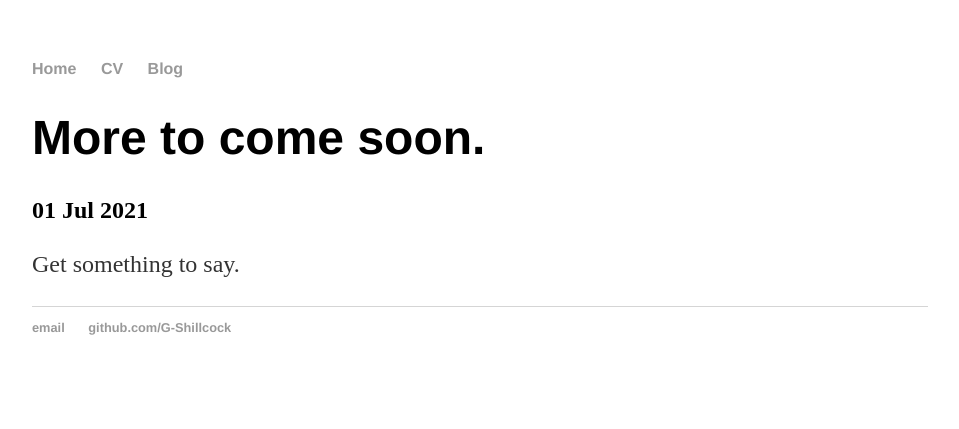
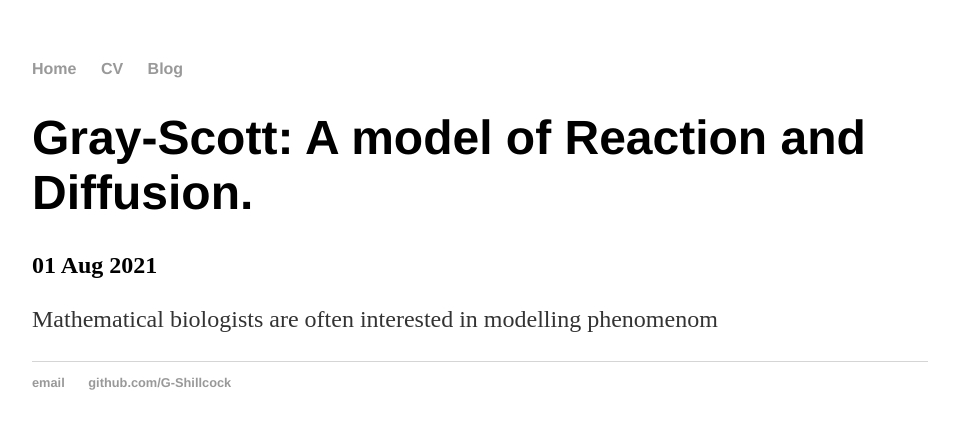
Before and after one commit to G-Shillcock/test.github.io, a Jekyll site: the page built from _posts/2021-07-01-title-of-my-post.md, in a window 1280 px wide. Shown: the top 429 px of the page, without its empty margins (160-1119 px from the left). Built offline with Jekyll 4.4.1, drawn with Linux system fonts in a browser that asks for light colours.

Commit message:
Update 2021-07-01-title-of-my-post.md

```diff
--- a/_posts/2021-07-01-title-of-my-post.md
+++ b/_posts/2021-07-01-title-of-my-post.md
@@ -1,7 +1,7 @@
 ---
 layout: post
-title: "More to come soon."
-date: 2021-07-01
+title: "Gray-Scott: A model of Reaction and Diffusion."
+date: 2021-08-01
 ---
 
-Get something to say.
+Mathematical biologists are often interested in modelling phenomenom
```
